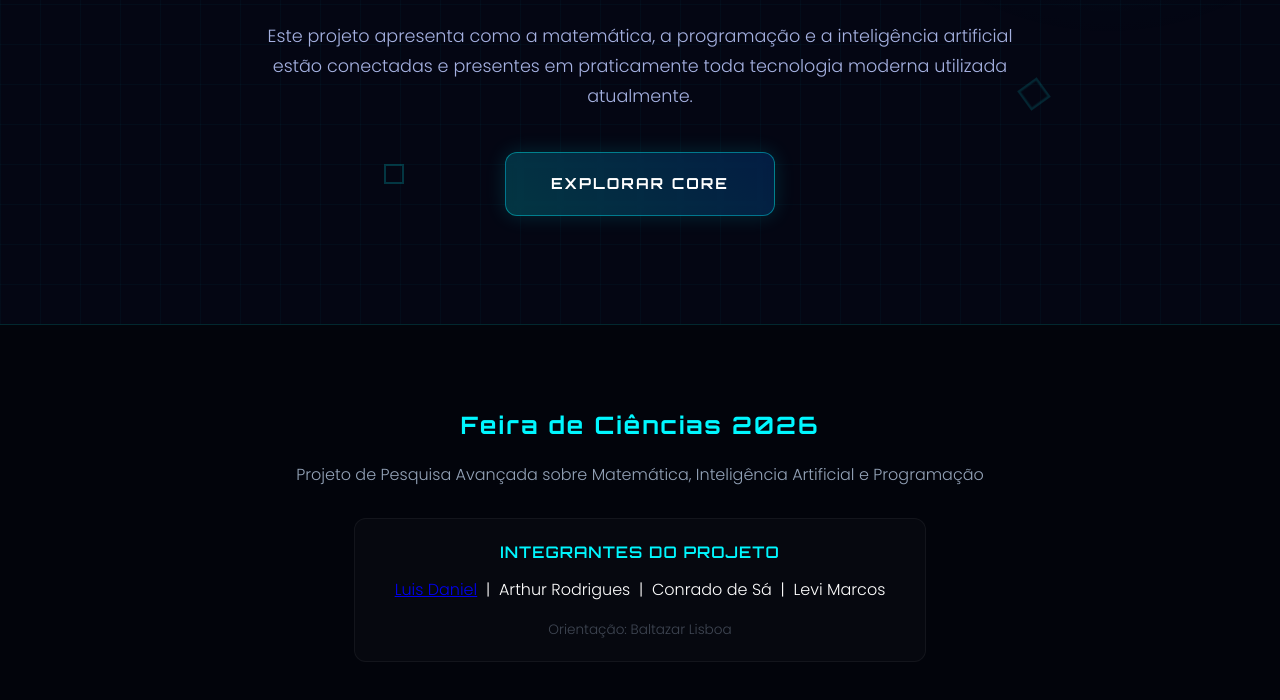
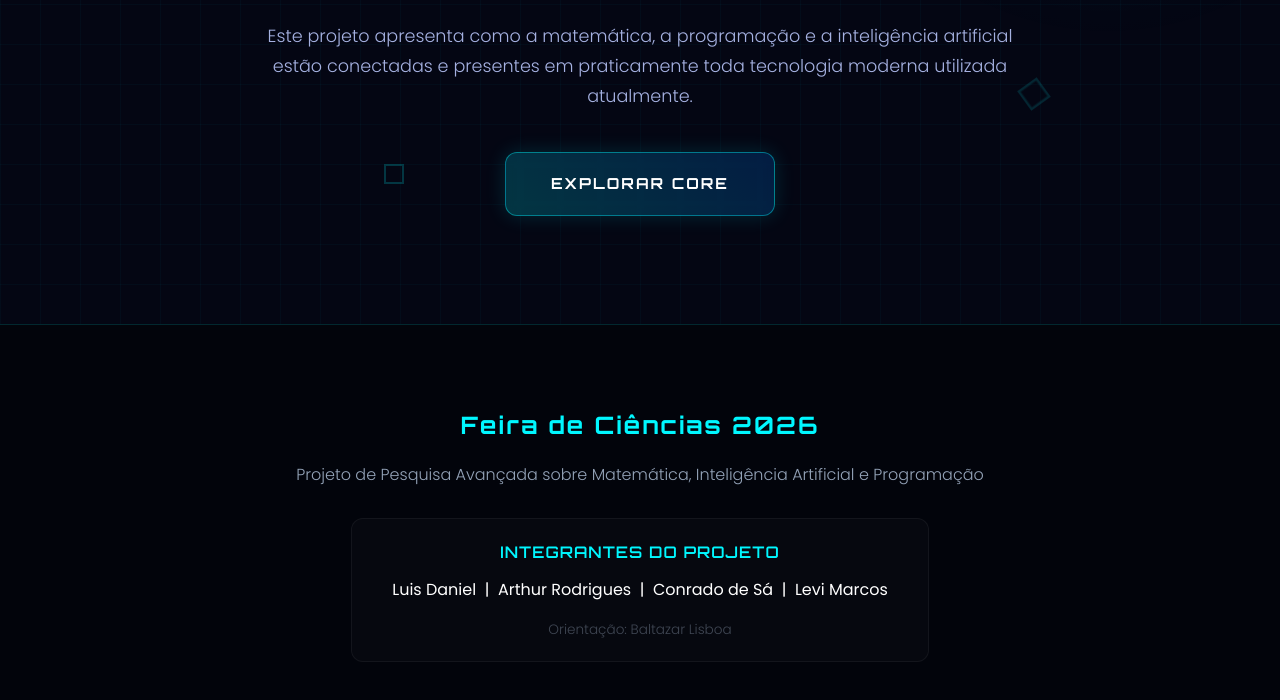
Before and after one commit to ArthurRodrigues2011/Feira-de-Ciencias, a plain HTML site: page index.html in a window 1280 px wide. Shown: the part 476-1176 px from the top of the page. Drawn offline with Linux system fonts and the light colour scheme.

Commit message:
Update index.html

```diff
--- a/index.html
+++ b/index.html
@@ -133,26 +133,24 @@
                 INTEGRANTES DO PROJETO
             </p>
 
-            <p class="footer-names">
-    <a href="PhysicsLabAr/">Luis Daniel</a>
+<a href="PhysicsLabAr/" style="color: inherit; text-decoration: none;">
+    Luis Daniel
+</a>
 &nbsp;|&nbsp;
 
-    <a href="doom.html" aria-label="Abrir DOOM clássico" style="color: inherit; text-decoration: none;">
+<a href="doom.html" style="color: inherit; text-decoration: none;">
     Arthur Rodrigues
 </a>
-
 &nbsp;|&nbsp;
 
-    <a href="pong.html" aria-label="Abrir Pong secreto" style="color: inherit; text-decoration: none;">
+<a href="pong.html" style="color: inherit; text-decoration: none;">
     Conrado de Sá
 </a>
-
 &nbsp;|&nbsp;
 
-    <a href="tetris.html" aria-label="Abrir Tetris secreto" style="color: inherit; text-decoration: none;">
+<a href="tetris.html" style="color: inherit; text-decoration: none;">
     Levi Marcos
 </a>
-</p>
             <p class="footer-guide">
                 Orientação: Baltazar Lisboa
             </p>
```
Lines whose indentation alone changed are shown as unchanged.
